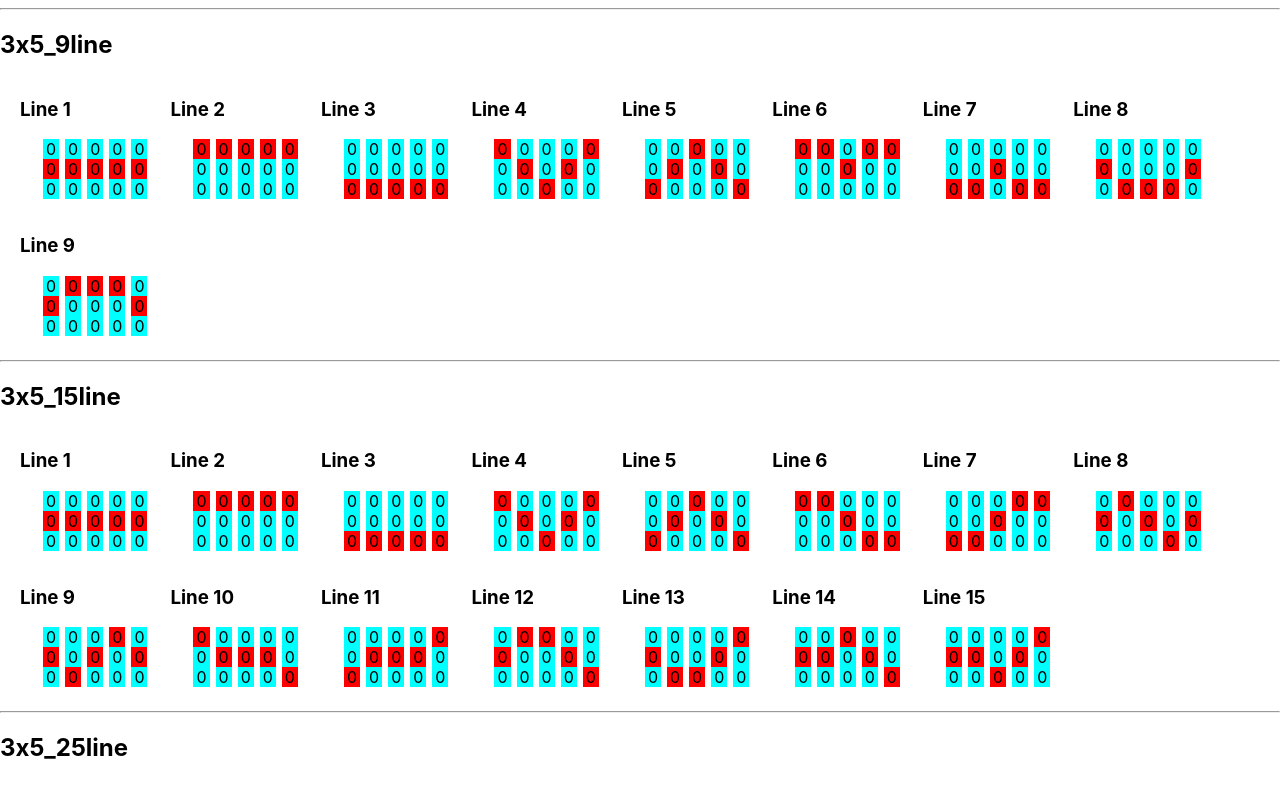
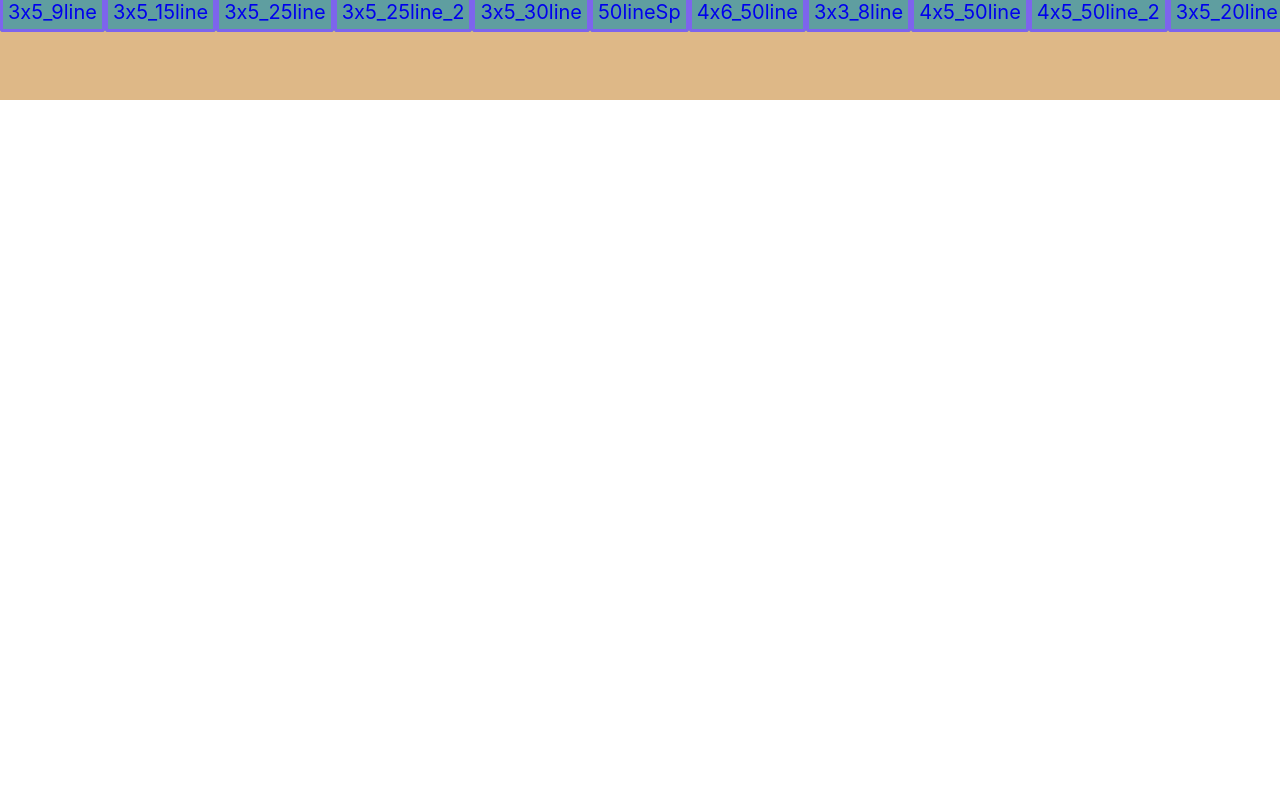
Before and after one commit to kaichiang1991/lineFormat, a React (Create React App) app: page / in a window 1280 px wide. Shown: the top 800 px of the page. Built offline with nearby package versions, Linux system fonts and the light colour scheme.

Commit message:
新增用router的方式顯示線圖

```diff
--- a/public/index.html
+++ b/public/index.html
@@ -15,29 +15,10 @@
       user's mobile device or desktop. See https://developers.google.com/web/fundamentals/web-app-manifest/
     -->
     <link rel="manifest" href="%PUBLIC_URL%/manifest.json" />
-    <!--
-      Notice the use of %PUBLIC_URL% in the tags above.
-      It will be replaced with the URL of the `public` folder during the build.
-      Only files inside the `public` folder can be referenced from the HTML.
-
-      Unlike "/favicon.ico" or "favicon.ico", "%PUBLIC_URL%/favicon.ico" will
-      work correctly both with client-side routing and a non-root public URL.
-      Learn how to configure a non-root public URL by running `npm run build`.
-    -->
-    <title>React App</title>
+    <title>Line Format</title>
   </head>
   <body>
     <noscript>You need to enable JavaScript to run this app.</noscript>
     <div id="root"></div>
-    <!--
-      This HTML file is a template.
-      If you open it directly in the browser, you will see an empty page.
-
-      You can add webfonts, meta tags, or analytics to this file.
-      The build step will place the bundled scripts into the <body> tag.
-
-      To begin the development, run `npm start` or `yarn start`.
-      To create a production bundle, use `npm run build` or `yarn build`.
-    -->
   </body>
 </html>
--- a/src/App.js
+++ b/src/App.js
@@ -1,6 +1,8 @@
 import React, { Component } from 'react'
 import line from '../src/LineData'
-import Table from './components/Table'
+import Table from './components/pages/Table'
+import Navigator from './components/Navigator'
+import Content from './components/Content'
 
 console.log('line', line)
 export default class App extends Component {
@@ -8,16 +10,10 @@ export default class App extends Component {
     const [...keys] = Object.keys(line)
     console.log('keys', keys, line)
     return (
-      <div>
-        <hr/>
-        {keys.map(key => {
-          if(!key.includes('Sp')){
-            return <Table key={`Table_${key}`} objKey={key} data={line[key]}/>
-          }else{
-            return null
-          }
-        })}
-      </div>
+      <>
+        <Navigator/>
+        <Content/>
+      </>
     )
   }
 }
--- /dev/null
+++ b/src/components/Content/index.css
@@ -0,0 +1,4 @@
+.content{
+    position: fixed;
+    top: 100px
+}
--- /dev/null
+++ b/src/components/Content/index.jsx
@@ -0,0 +1,42 @@
+import React, { Component } from 'react'
+import './index.css'
+import Table from '../pages/Table'
+import line from '../../LineData'
+import { Route, Switch } from 'react-router-dom'
+import { nanoid } from 'nanoid'
+
+export default class Content extends Component {
+    state = {titles: Object.keys(line)}
+
+    render() {
+        const {titles} = this.state
+        return (
+            <div className="content">
+                <Switch>
+                {
+                    titles.map(title => {
+                        console.log('title', title)
+                        return (
+                            <Route path={`/${title}`} render={props =>{
+                                console.log('prop', props)
+                                return <Table key={nanoid()} objKey={title} data={line[title]}/>
+                            }}/>
+                        )
+                    })
+                }
+                </Switch>
+            </div>
+
+
+            // <div className="content">
+            //     {keys.map(key => {
+            //         if(!key.includes('Sp')){
+            //             return <Table key={`Table_${key}`} objKey={key} data={line[key]}/>
+            //         }else{
+            //             return null
+            //         }
+            //     })}
+            // </div>
+        )
+    }
+}
--- /dev/null
+++ b/src/components/Navigator/index.css
@@ -0,0 +1,22 @@
+.navigator{
+    position: fixed;
+    top: 0;
+    left: 0;
+    background-color: burlywood;
+    width: 100%;
+    height: 100px;
+}
+
+.nav-tag{
+    font-size: 20px;
+    margin-top: 5px;
+    text-decoration: none;
+    border-radius: 3px;
+    border: rgb(125, 100, 237) 3px solid;
+    background-color: cadetblue;
+    padding: 5px;
+}
+
+.nav-tag.active{
+    background-color: crimson;
+}
--- /dev/null
+++ b/src/components/Navigator/index.jsx
@@ -0,0 +1,17 @@
+import React, { Component } from 'react'
+import {NavLink} from 'react-router-dom'
+import './index.css'
+import line from '../../LineData'
+
+export default class Navigator extends Component {
+    state = {titles: Object.keys(line)}
+
+    render() {
+        const {titles} = this.state
+        return (
+            <div className="navigator">
+                {titles.map(title => <NavLink className="nav-tag" to={`/${title}`} children={title}/>)}
+            </div>
+        )
+    }
+}
```
Also changed, not shown: src/components/pages/Table/index.css (renamed from src/components/Table/index.css), src/components/pages/Table/index.jsx (renamed from src/components/Table/index.jsx), src/components/pages/Unit/index.css (renamed from src/components/Unit/index.css), src/components/pages/Unit/index.jsx (renamed from src/components/Unit/index.jsx), 1 other file (tests, documents, lock files or other folders).
